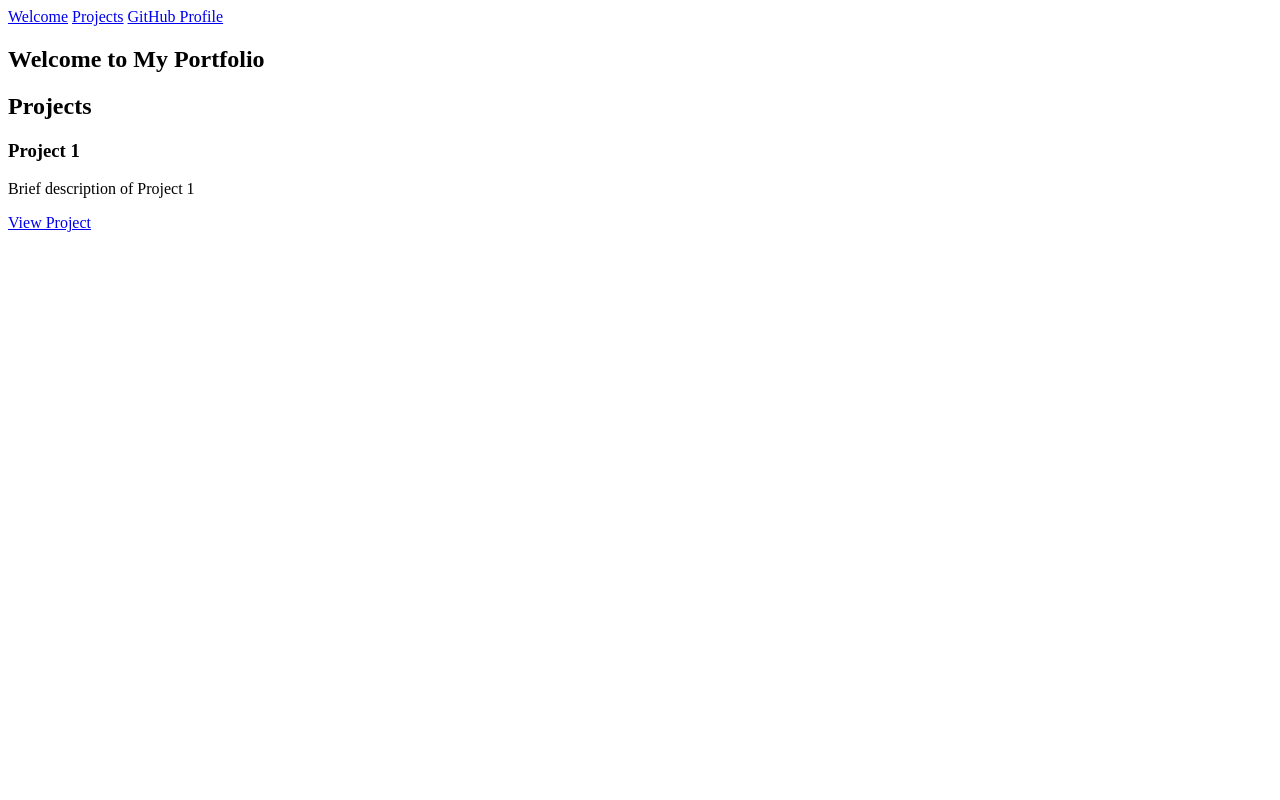
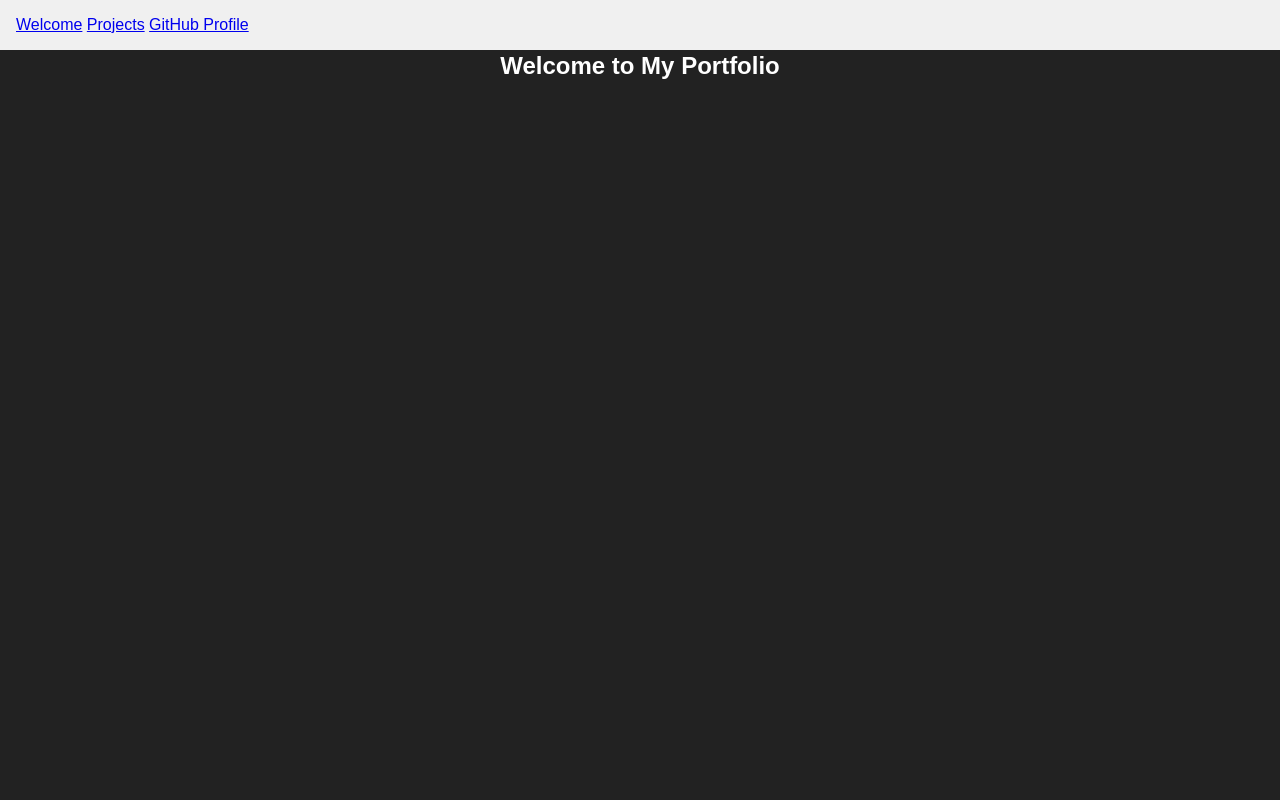
Before and after one commit to Beas007/New-Landing-page-2024, a plain HTML site: page index.html in a window 1280 px wide. Shown: the top 800 px of the page. Drawn offline with Linux system fonts and the light colour scheme.

Commit message:
added CSS
coded by google Bard AI

```diff
--- a/index.html
+++ b/index.html
@@ -4,7 +4,7 @@
     <meta charset="UTF-8" />
     <meta name="viewport" content="width=device-width, initial-scale=1.0" />
     <title>My Portfolio</title>
-    <link rel="stylesheet" href="styles.css" />
+    <link rel="stylesheet" href="style.css" />
   </head>
   <body>
     <nav id="navbar">
--- a/style.css
+++ b/style.css
@@ -0,0 +1,32 @@
+body {
+  font-family: sans-serif;
+  margin: 0;
+  height: 100vh;
+}
+
+#navbar {
+  position: fixed;
+  top: 0;
+  left: 0;
+  width: 100%;
+  background-color: #f0f0f0;
+  padding: 1rem;
+}
+
+#welcome-section {
+  height: 100vh;
+  background-color: #222;
+  color: #fff;
+  text-align: center;
+  padding: 2rem;
+}
+
+#projects {
+  padding: 2rem;
+}
+
+.project-tile {
+  border: 1px solid #ccc;
+  padding: 1rem;
+  margin-bottom: 1rem;
+}
```
